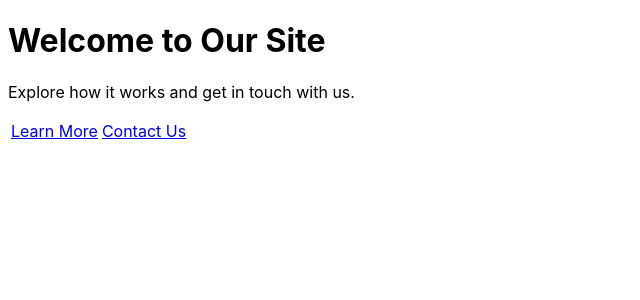
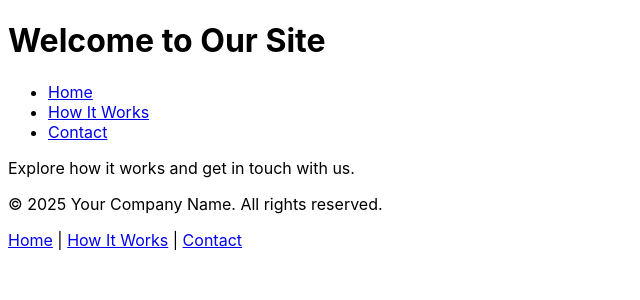
Before and after one commit to lsvhome/website3dcopy, a Jekyll site: the page built from index.md, in a window 1280 px wide. Shown: the top 300 px of the page, without its empty margins (0-640 px from the left). Built offline with Jekyll 4.4.1, drawn with Linux system fonts in a browser that asks for light colours.

Commit message:
add header and footer

```diff
--- /dev/null
+++ b/_includes/footer.html
@@ -0,0 +1,8 @@
+<footer>
+    <p>&copy; {{ site.time | date: "%Y" }} Your Company Name. All rights reserved.</p>
+    <nav>
+        <a href="/index.html">Home</a> |
+        <a href="/howitworks.html">How It Works</a> |
+        <a href="/contacts.html">Contact</a>
+    </nav>
+</footer>
--- /dev/null
+++ b/_includes/header.html
@@ -0,0 +1,10 @@
+<header>
+    <h1>Welcome to Our Site</h1>
+    <nav>
+        <ul>
+            <li><a href="/index.html">Home</a></li>
+            <li><a href="/howitworks.html">How It Works</a></li>
+            <li><a href="/contacts.html">Contact</a></li>
+        </ul>
+    </nav>
+</header>
--- a/_layouts/default.html
+++ b/_layouts/default.html
@@ -7,6 +7,10 @@
     <link rel="stylesheet" href="{{ "/assets/css/main.css" | relative_url }}">
   </head>
   <body>
-    {{ content }}
+    {% include header.html %}
+    <main>
+      {{ content }}
+    </main>
+    {% include footer.html %}
   </body>
 </html>
--- a/index.md
+++ b/index.md
@@ -3,7 +3,4 @@ layout: default
 title: "Home"
 ---
 
-# Welcome to Our Site
 Explore how it works and get in touch with us.
-
-[Learn More](howitworks.html) | [Contact Us](contacts.html)
```
Also changed, not shown: contacts.md (+0 -2 lines), howitworks.md (+0 -2 lines).
